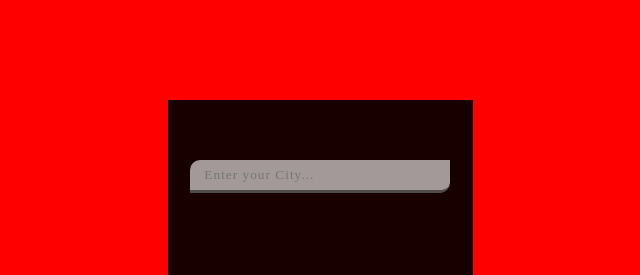
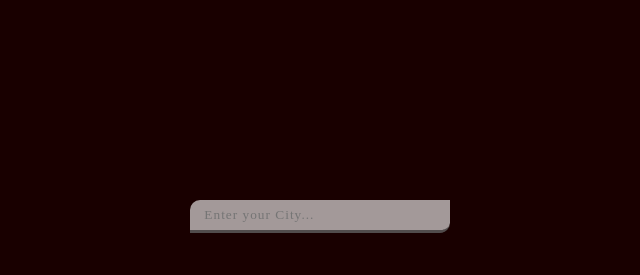
Before and after one commit to ShreyasSathyamoorthy/Weather-App, a plain HTML site: page index.html in a window 1280 px wide. Shown: the top 275 px of the page, without its empty margins (320-960 px from the left). Drawn offline with Linux system fonts and the light colour scheme.

Commit message:
Update style.css

```diff
--- a/style.css
+++ b/style.css
@@ -15,15 +15,15 @@ body {
 }
 .app {
     position: relative;
-    width: 305px;
-    height: 600px;
+    width: 100%;
+    height: 100%;
     background: url(./Images/cloud.jpg) no-repeat center center/cover rgba(0,0,0,0.9);
     display: flex;
     flex-direction: column;
     align-items: center;
 }
 header {
-    padding: 60px 0px 20px 0px ;
+    padding: 25vh 0px 20px 0px ;
 }
 header input {
     height: 30px;
```
